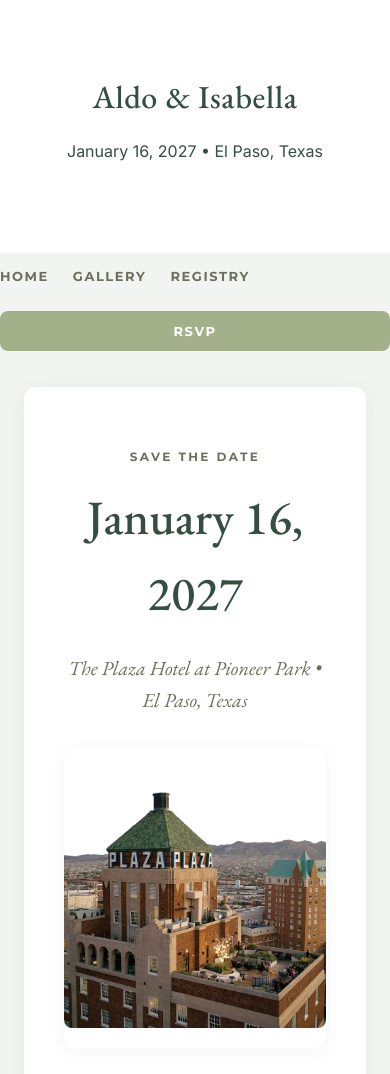
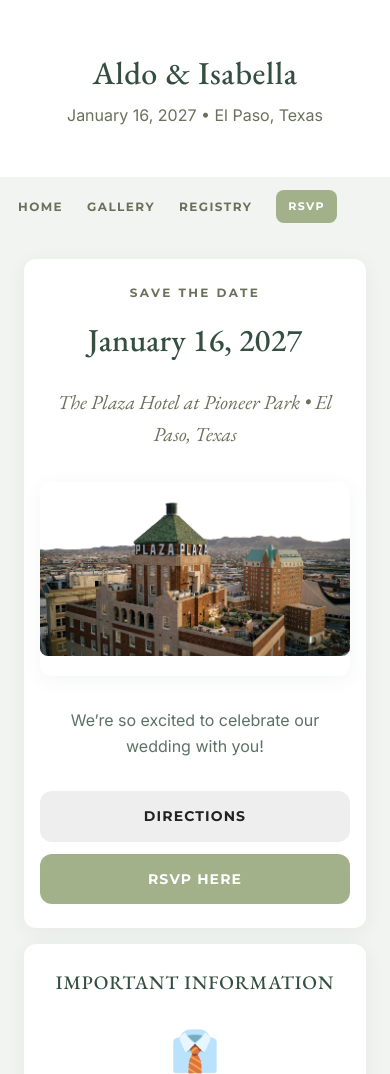
Before and after one commit to aldosanchez2002/WeddingWebpage, a plain HTML site: page index.html in a window 390 px wide. Shown: the top 1074 px of the page. Drawn offline with nearby package versions, Linux system fonts and the light colour scheme.

Commit message:
Add styling for mobile

```diff
--- a/index.html
+++ b/index.html
@@ -70,7 +70,7 @@
 
     <footer class="site-footer">
         <div class="container">
-            <p>&copy;<span class="couple-names-text">Aldo & Isabella</span> — January 16, 2027</p>
+            <p><span class="couple-names-text">Aldo & Isabella</span> — January 16, 2027</p>
 
         </div>
     </footer>
--- a/style.css
+++ b/style.css
@@ -50,29 +50,18 @@ h4 {
   margin: 0;
 }
 
-.couple-names {
-  font-size: 32px;
-  letter-spacing: 0.02em;
-}
 
 .big-date {
   font-size: 28px;
   margin: 8px 0;
 }
 
-/* Header & Nav */
-.site-header {
-  background: #FFFFFF;
-  border-bottom: 1px solid rgba(0, 0, 0, 0.05);
-  padding: 48px 0;
-  text-align: center;
-}
 
 .top-nav {
   display: flex;
   gap: 24px;
   align-items: center;
-  padding: 12px 0;
+  padding: 12px 24px;
   flex-wrap: wrap;
 }
 
@@ -86,9 +75,9 @@ h4 {
 }
 
 .top-nav .cta {
-  margin-left: auto;
   background: var(--accent);
   color: #fff !important;
+  margin-left: auto;
   padding: 10px 18px;
   border-radius: 8px;
 }
@@ -318,21 +307,129 @@ legend {
 }
 
 /* Responsive */
-@media(max-width:760px) {
-  .top-nav .cta {
-    margin-left: 0;
+/* 1. Fix Heading Overflow on Mobile */
+@media (max-width: 600px) {
+  .hero-date {
+    font-size: 32px !important;
+    /* Prevents text from breaking out of cards */
+  }
+
+  .couple-names {
+    font-size: 24px;
+  }
+
+  /* 2. Standardize Card Spacing */
+  .card {
+    padding: 24px 16px;
+    /* Reduced side padding for more content space */
+    margin-bottom: 16px;
+  }
+
+  /* 3. Stack the Button Group */
+  .btn-group {
+    flex-direction: column;
     width: 100%;
+  }
+
+  .top-nav a:not(.cta) {
+    font-size: 12px;
+    /* Slightly smaller text for links */
+  }
+
+  .btn-group .btn {
+    width: 100%;
+    /* Makes buttons easy to tap on mobile */
     text-align: center;
   }
 
-  .hero-img {
-    height: 280px;
+  /* 4. Fix Navigation Stacking */
+  .top-nav {
+    justify-content: center;
+    gap: 12px;
   }
-}
 
-@media (max-width: 600px) {
+  .top-nav .cta {
+    padding: 8px 14px;
+    font-size: 11px;
+  }
+
   .info-grid {
     flex-direction: column;
     gap: 32px;
   }
 }
+
+/* 5. Fix Image Aspect Ratios */
+.hero-img {
+  height: auto;
+  /* Ensures image isn't squashed */
+  aspect-ratio: 16 / 9;
+  object-fit: cover;
+}
+
+.site-header {
+  background: #FFFFFF;
+  border-bottom: 1px solid rgba(0, 0, 0, 0.05);
+  /* Reduced from 48px to 24px top and bottom */
+  padding: 24px 0;
+  text-align: center;
+}
+
+.couple-names {
+  font-size: 32px;
+  letter-spacing: 0.02em;
+  /* Ensure no bottom margin is pushing the date away */
+  margin-bottom: 0;
+}
+
+.date-location {
+  /* Reduced top margin to bring it closer to the names */
+  margin: 4px 0 0;
+  color: var(--muted);
+}
+
+/* Ensure the navigation container has consistent side padding */
+.top-nav.container {
+  padding-left: 24px;
+  /* Matches your global container padding */
+  padding-right: 24px;
+  display: flex;
+  gap: 24px;
+  align-items: center;
+}
+
+/* On mobile, ensure the Home link doesn't touch the edge */
+@media (max-width: 600px) {
+  .top-nav.container {
+    padding-left: 18px;
+    /* Slightly tighter for mobile but still safe */
+    padding-right: 18px;
+    justify-content: flex-start;
+    /* Keeps 'Home' on the left with padding */
+  }
+}
+
+@media(max-width:760px) {
+
+  /* This ensures the RSVP button stays inline instead of jumping to a new row */
+  .top-nav {
+    justify-content: space-between;
+    /* Spreads links and RSVP apart */
+    gap: 10px;
+    /* Reduces gap so they fit on one line */
+  }
+
+  .top-nav .cta {
+    margin-left: 0;
+    width: auto;
+    /* Change from 100% to auto */
+    padding: 8px 12px;
+    /* Slightly smaller padding to save space */
+    text-align: center;
+  }
+
+  .top-nav a {
+    font-size: 11px;
+    /* Smaller font to ensure everything fits on one line */
+  }
+}
```
Also changed, not shown: registry.html (+1 -1 lines).
